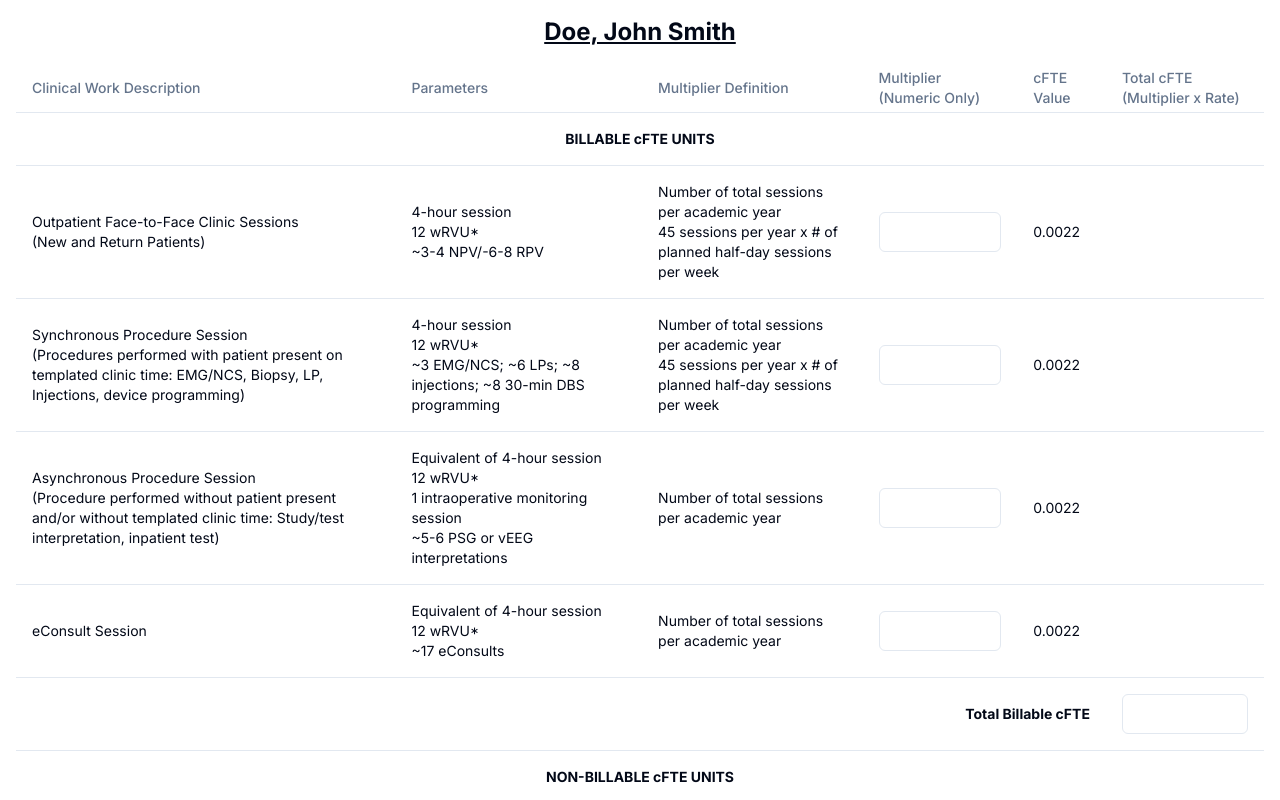
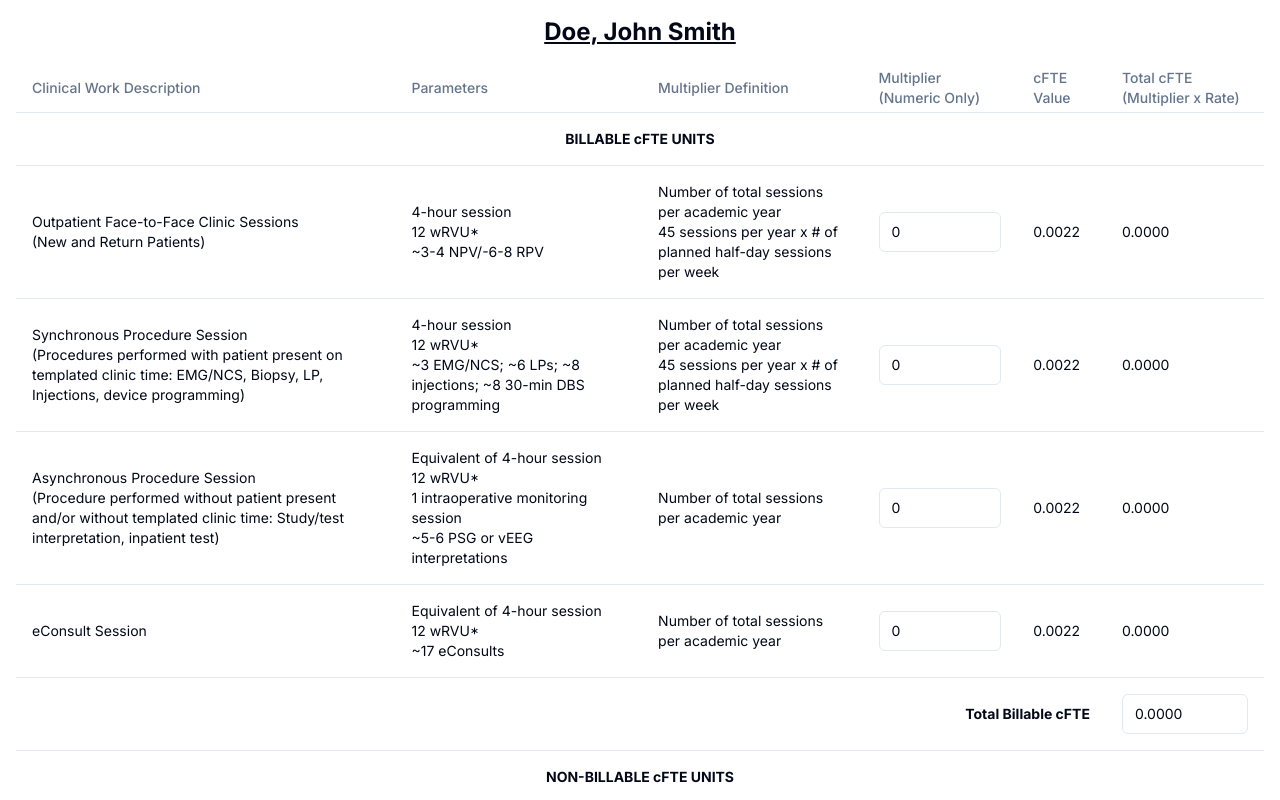
Before and after one commit to edeliscoding/clinicalfteworksheet, a Next.js app: page / in a window 1280 px wide. Shown: the top 800 px of the page. Built offline with nearby package versions, Linux system fonts and the light colour scheme.

Commit message:
added calculations

```diff
--- a/src/components/Table.jsx
+++ b/src/components/Table.jsx
@@ -1,4 +1,5 @@
-import React from "react";
+"use client";
+import React, { useEffect, useState } from "react";
 import {
   Table,
   TableBody,
@@ -11,6 +12,30 @@ import {
 import { Input } from "@/components/ui/input";
 
 const ClinicalWorkTable = () => {
+  const [billableItems, setBillableItems] = useState([
+    { id: "outpatient", multiplier: 0, cFTEValue: 0.0022, total: 0 },
+    { id: "synchronous", multiplier: 0, cFTEValue: 0.0022, total: 0 },
+    { id: "asynchronous", multiplier: 0, cFTEValue: 0.0022, total: 0 },
+    { id: "eConsult", multiplier: 0, cFTEValue: 0.0022, total: 0 },
+  ]);
+
+  const [totalBillableCFTE, setTotalBillableCFTE] = useState(0);
+
+  const handleMultiplierChange = (id, value) => {
+    setBillableItems((prevItems) =>
+      prevItems.map((item) =>
+        item.id === id
+          ? { ...item, multiplier: value, total: value * item.cFTEValue }
+          : item
+      )
+    );
+  };
+
+  useEffect(() => {
+    const newTotal = billableItems.reduce((sum, item) => sum + item.total, 0);
+    setTotalBillableCFTE(newTotal);
+  }, [billableItems]);
+
   return (
     <div className="w-full max-w-7xl container p-4">
       <div className="text-center mb-4 font-bold underline text-2xl">
@@ -53,10 +78,19 @@ const ClinicalWorkTable = () => {
               45 sessions per year x # of planned half-day sessions per week
             </TableCell>
             <TableCell>
-              <Input type="number" />
+              {/* <Input type="number" /> */}
+              <Input
+                type="number"
+                value={billableItems[0].multiplier}
+                onChange={(e) =>
+                  handleMultiplierChange("outpatient", Number(e.target.value))
+                }
+              />
             </TableCell>
-            <TableCell>0.0022</TableCell>
-            <TableCell></TableCell>
+            {/* <TableCell>0.0022</TableCell>
+            <TableCell></TableCell> */}
+            <TableCell>{billableItems[0].cFTEValue}</TableCell>
+            <TableCell>{billableItems[0].total.toFixed(4)}</TableCell>
           </TableRow>
           <TableRow>
             <TableCell>
@@ -80,10 +114,19 @@ const ClinicalWorkTable = () => {
               45 sessions per year x # of planned half-day sessions per week
             </TableCell>
             <TableCell>
-              <Input type="number" />
+              {/* <Input type="number" /> */}
+              <Input
+                type="number"
+                value={billableItems[1].multiplier}
+                onChange={(e) =>
+                  handleMultiplierChange("synchronous", Number(e.target.value))
+                }
+              />
             </TableCell>
-            <TableCell>0.0022</TableCell>
-            <TableCell></TableCell>
+            {/* <TableCell>0.0022</TableCell>
+            <TableCell></TableCell> */}
+            <TableCell>{billableItems[1].cFTEValue}</TableCell>
+            <TableCell>{billableItems[1].total.toFixed(4)}</TableCell>
           </TableRow>
           <TableRow>
             <TableCell>
@@ -106,10 +149,19 @@ const ClinicalWorkTable = () => {
             </TableCell>
             <TableCell>Number of total sessions per academic year</TableCell>
             <TableCell>
-              <Input type="number" />
+              {/* <Input type="number" /> */}
+              <Input
+                type="number"
+                value={billableItems[2].multiplier}
+                onChange={(e) =>
+                  handleMultiplierChange("asynchronous", Number(e.target.value))
+                }
+              />
             </TableCell>
-            <TableCell>0.0022</TableCell>
-            <TableCell></TableCell>
+            {/* <TableCell>0.0022</TableCell>
+            <TableCell></TableCell> */}
+            <TableCell>{billableItems[2].cFTEValue}</TableCell>
+            <TableCell>{billableItems[2].total.toFixed(4)}</TableCell>
           </TableRow>
           <TableRow>
             <TableCell>eConsult Session</TableCell>
@@ -122,17 +174,31 @@ const ClinicalWorkTable = () => {
             </TableCell>
             <TableCell>Number of total sessions per academic year</TableCell>
             <TableCell>
-              <Input type="number" />
+              {/* <Input type="number" /> */}
+              <Input
+                type="number"
+                value={billableItems[3].multiplier}
+                onChange={(e) =>
+                  handleMultiplierChange("eConsult", Number(e.target.value))
+                }
+              />
             </TableCell>
-            <TableCell>0.0022</TableCell>
-            <TableCell></TableCell>
+            {/* <TableCell>0.0022</TableCell>
+            <TableCell></TableCell> */}
+            <TableCell>{billableItems[3].cFTEValue}</TableCell>
+            <TableCell>{billableItems[3].total.toFixed(4)}</TableCell>
           </TableRow>
           <TableRow>
             <TableCell colSpan={5} className="text-right font-bold">
               Total Billable cFTE
             </TableCell>
             <TableCell>
-              <Input type="number" />
+              {/* <Input type="number" /> */}
+              <Input
+                type="number"
+                value={totalBillableCFTE.toFixed(4)}
+                readOnly
+              />
             </TableCell>
           </TableRow>
 
@@ -188,7 +254,14 @@ const ClinicalWorkTable = () => {
             <TableCell>1-hour meeting session</TableCell>
             <TableCell>Number of sessions per academic year</TableCell>
             <TableCell>
-              <Input type="number" />
+              {/* <Input type="number" /> */}
+              <Input
+                type="number"
+                value={billableItems[1].multiplier}
+                onChange={(e) =>
+                  handleMultiplierChange("synchronous", Number(e.target.value))
+                }
+              />
             </TableCell>
             <TableCell>0.0005</TableCell>
             <TableCell></TableCell>
@@ -211,6 +284,11 @@ const ClinicalWorkTable = () => {
             </TableCell>
             <TableCell>
               <Input type="number" />
+              {/* <Input
+                type="number"
+                value={totalBillableCFTE.toFixed(4)}
+                readOnly
+              /> */}
             </TableCell>
           </TableRow>
           <TableRow>
```
